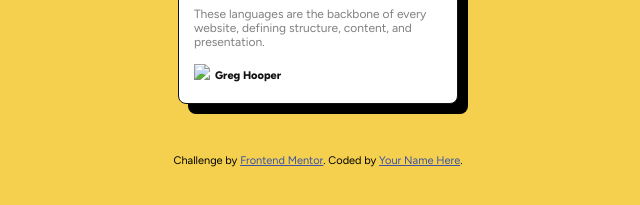
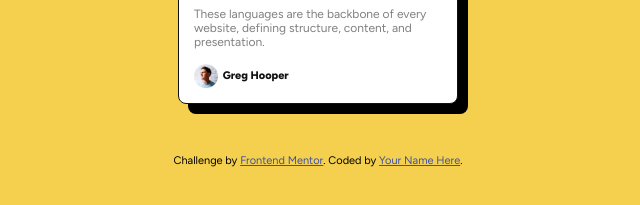
Before and after one commit to ChackochanBoby/blog-preview-frntnd-mntr, a plain HTML site: page index.html in a window 1280 px wide. Shown: the part 451-656 px from the top of the page, 322-962 px from the left. Drawn offline with Linux system fonts and the light colour scheme.

Commit message:
Update index.html

```diff
--- a/index.html
+++ b/index.html
@@ -6,7 +6,7 @@
   <meta name="viewport" content="width=device-width, initial-scale=1.0">
   <!-- displays site properly based on user's device -->
 
-  <link rel="icon" type="image/png" sizes="32x32" href="./assets/images/favicon-32x32.png">
+  <link rel="icon" type="image/png" sizes="32x32" href="./images/favicon-32x32.png">
 
   <title>Frontend Mentor | Blog preview card</title>
   <link rel="preconnect" href="https://fonts.googleapis.com">
@@ -29,7 +29,7 @@
 
   <p>These languages are the backbone of every website, defining structure, content, and presentation.</p>
 
-  <span class="bold-black author"><img src="./assets/images/image-avatar.webp"> Greg Hooper</span>
+  <span class="bold-black author"><img src="./images/image-avatar.webp"> Greg Hooper</span>
   </div>
   </main>
   <div class="attribution">
```
